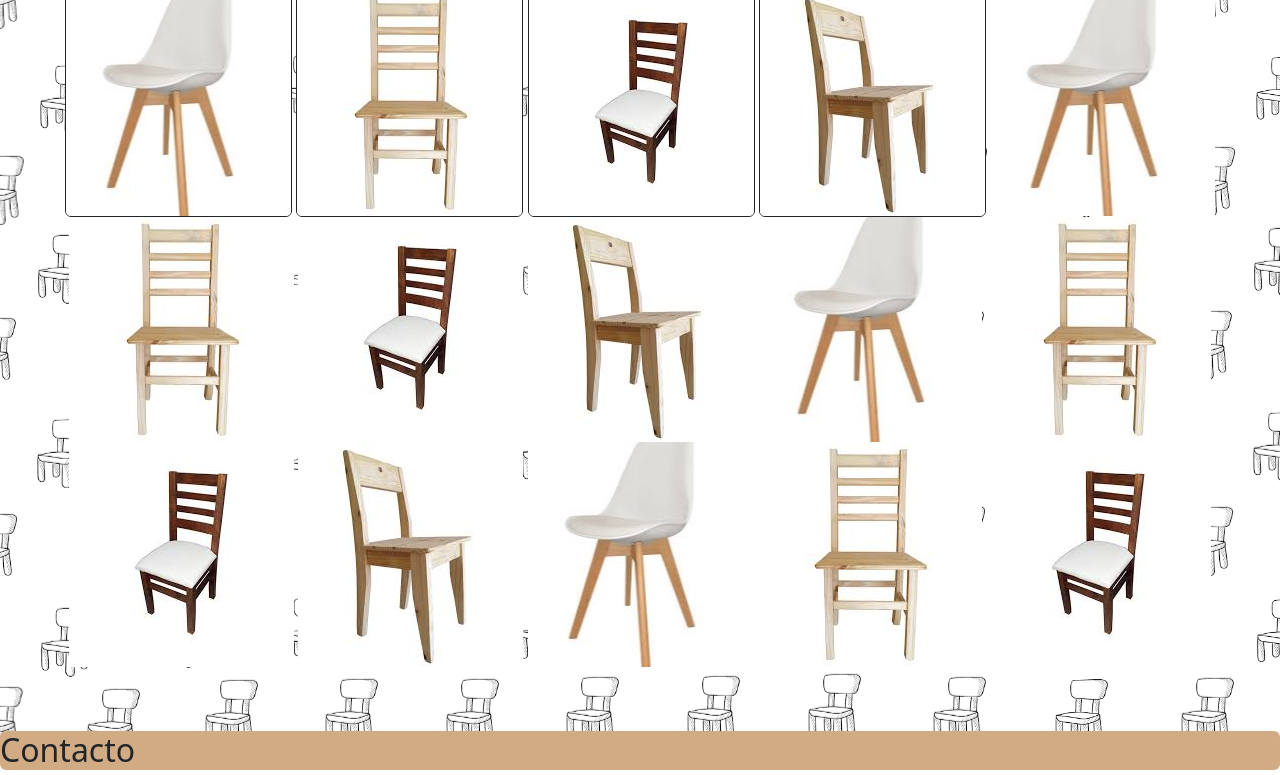
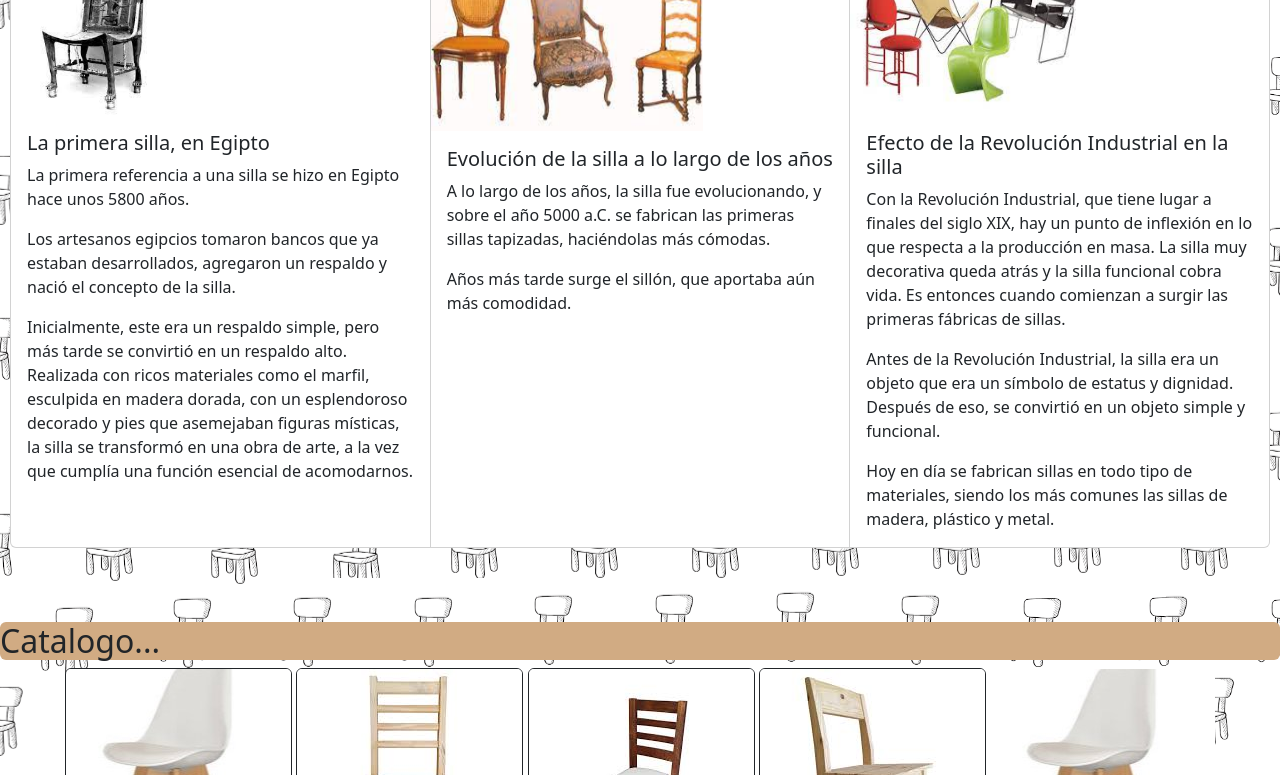
Before and after one commit to martiiburd/pag-sillas, a plain HTML site: page index.html in a window 1280 px wide. Shown: the part 136-911 px from the top of the page. Drawn offline with nearby package versions, Linux system fonts and the light colour scheme.

Commit message:
actualizacion de archivos

```diff
--- a/index.html
+++ b/index.html
@@ -22,7 +22,7 @@
               <a class="nav-link active" aria-current="page" href="index.html" target="_self">Home</a>
             </li>
             <li class="nav-item">
-              <a class="nav-link" href="index.html" target="_self">Main</a>
+              <a class="nav-link" href="#main" target="_self">Main</a>
             </li>
             <li class="nav-item">
               <a class="nav-link" href="#galeria">Galeria</a>
@@ -36,7 +36,39 @@
     </nav>
 </header>
     <!-- FIN BARRA DE NAVEGACION  -->
+    <!-- --------main------------- -->
+  <section class="padd" id="main">
+      <div class="card-group">
+        <div class="card">
+          <img src="./img/primera-silla.jpg" class="card-img-top img1" alt="primera silla">
+          <div class="card-body">
+            <h5 class="card-title">La primera silla, en Egipto</h5>
+            <p class="card-text">La primera referencia a una silla se hizo en Egipto hace unos 5800 años.</p>
+            <p class="card-text">Los artesanos egipcios tomaron bancos que ya estaban desarrollados, agregaron un respaldo y nació el concepto de la silla.</p>
+            <p class="card-text">Inicialmente, este era un respaldo simple, pero más tarde se convirtió en un respaldo alto. Realizada con ricos materiales como el marfil, esculpida en madera dorada, con un esplendoroso decorado y pies que asemejaban figuras místicas, la silla se transformó en una obra de arte, a la vez que cumplía una función esencial de acomodarnos.</p>
+          </div>
+        </div>
+        <div class="card">
+          <img src="./img/segunda-silla.jpg" class="card-img-top img2" alt="...">
+          <div class="card-body">
+            <h5 class="card-title">Evolución de la silla a lo largo de los años</h5>
+            <p class="card-text">A lo largo de los años, la silla fue evolucionando, y sobre el año 5000 a.C. se fabrican las primeras sillas tapizadas, haciéndolas más cómodas.</p>
+            <p class="card-text">Años más tarde surge el sillón, que aportaba aún más comodidad.</p>
+          </div>
+        </div>
+        <div class="card">
+          <img src="./img/tercera-silla.jpg" class="card-img-top img3" alt="...">
+          <div class="card-body">
+            <h5 class="card-title">Efecto de la Revolución Industrial en la silla</h5>
+            <p class="card-text">Con la Revolución Industrial, que tiene lugar a finales del siglo XIX, hay un punto de inflexión en lo que respecta a la producción en masa. La silla muy decorativa queda atrás y la silla funcional cobra vida. Es entonces cuando comienzan a surgir las primeras fábricas de sillas.</p>
+            <p class="card-text">Antes de la Revolución Industrial, la silla era un objeto que era un símbolo de estatus y dignidad. Después de eso, se convirtió en un objeto simple y funcional.</p>
+            <p class="card-text">Hoy en día se fabrican sillas en todo tipo de materiales, siendo los más comunes las sillas de madera, plástico y metal.</p>
+          </div>
+        </div>
+      </div>
+  </section>
 
+    <!-------Fin main ------------->
 
     <!-- -------GALERIA------- -->
   <section class="padd" id="galeria">
@@ -61,6 +93,7 @@
     </div>
   </section>
   <!-- -----------------FINAL DE GALERIA--------- -->
+
   <!-- ------------INICIO DE CONTACTO---------- -->
   <section class="padd" id="contacto">
     <h2 class="rounded contacto">Contacto </h2>
@@ -110,21 +143,20 @@
 
 
 <!-- --------------Pie de pagina -->
-<footer class="bd-footer py-1  mt-5  footer">
+<footer class="pie">
 
-  <div class=" mb-3">
-    <div class="me-auto p-2">El mundo de las sillas🪑</div>
-    <div class="p-3">
+
+    <div class="">El mundo de las sillas🪑</div>
+    <div class="">
       <a href="https://www.instagram.com/explore/tags/sillas/?hl=es" target="_blank">
         <img src="./img/logo-insta.svg" alt="">
       </a>
-    </div>
-    <div class="p-3">
       <a href="https://www.facebook.com/marketplace/109488025744285/search/?query=sillas" target="_blank">
         <img src="./img/logo-facebook.svg" alt="">
       </a>
     </div>
-  </div>
+
+
 </footer>
 
 
--- a/style.css
+++ b/style.css
@@ -64,8 +64,37 @@ body{
 }
 
 /* ------pie de pagina */
-.footer{
+.pie{
     background-color: #A5723B;
     text-align: center;
     size: 15px;
+    display: grid;
+    place-items: center;
+    margin: auto;
+    padding-bottom: 10px;
 }
+
+/* ------------main------------ */
+
+#main{
+    margin: 10px;
+}
+
+.img1{
+    float: center;
+    width: 10em;
+    height: 10em;
+    margin-right: 8em;
+}
+.img2{
+    float: center;
+    width: 17em;
+    height: 11em;
+    margin-right: 8em;
+}
+.img3{
+    text-align: center;
+    width: 15em;
+    height: 10em;
+    margin-right: 8em;
+}
```
